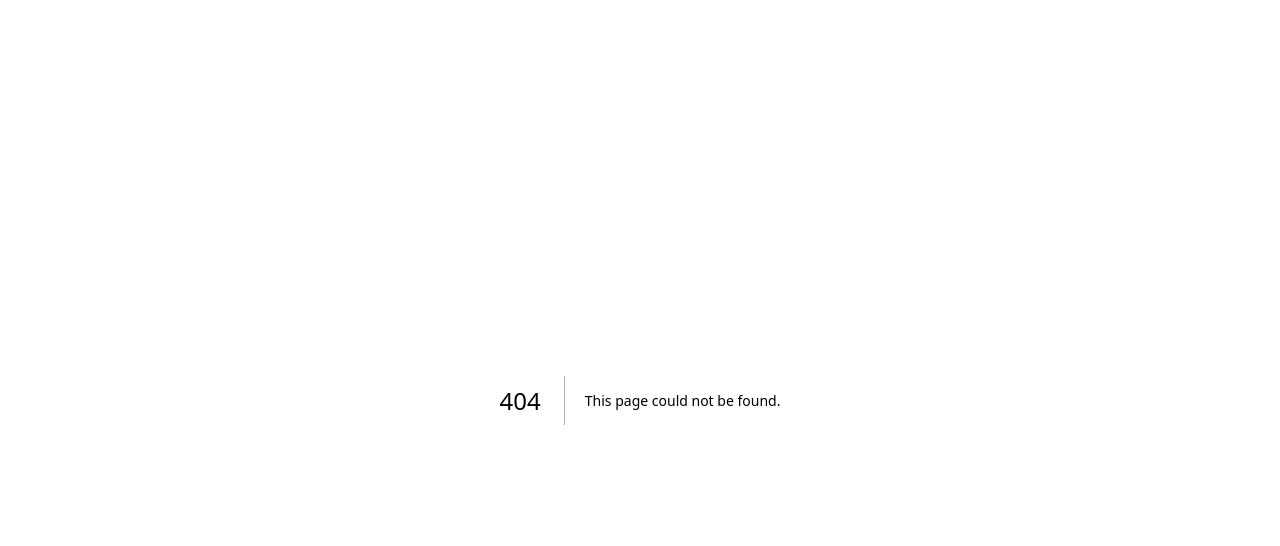
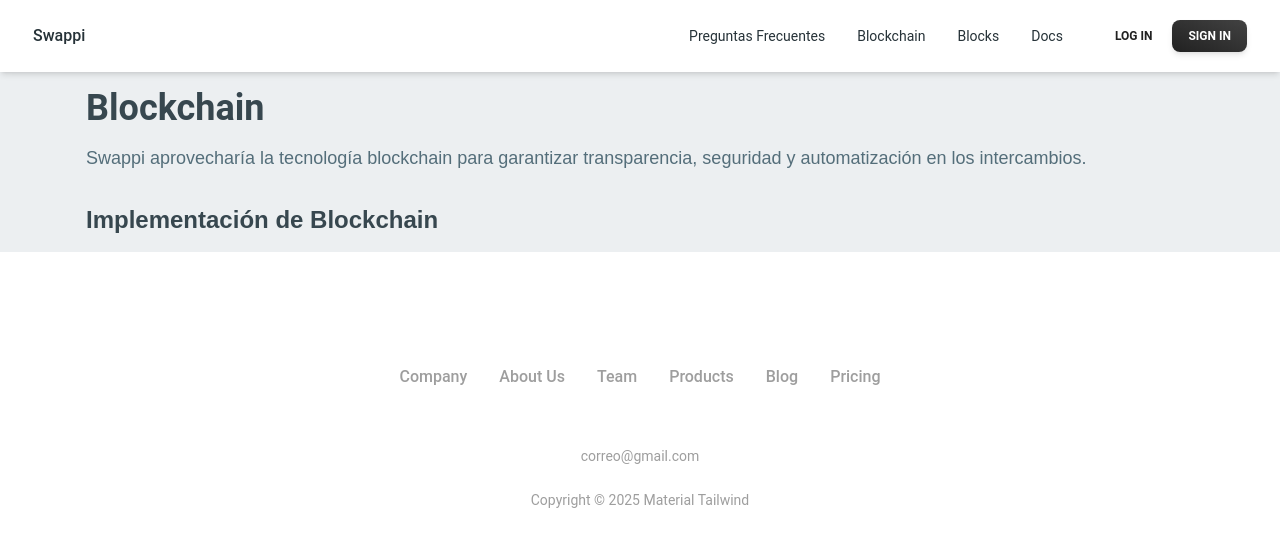
Before and after one commit to SerlioGiron/Swappi-pagina-web, a Next.js app: page /Blockchain in a window 1280 px wide. Before the commit this address had no page. Shown: the top 546 px of the page. Built offline with nearby package versions, Linux system fonts and the light colour scheme.

Commit message:
avanzando, empezando parte de blockchain

```diff
--- /dev/null
+++ b/src/app/Blockchain/page.jsx
@@ -0,0 +1,28 @@
+'use client';
+import { SimpleFooter } from "@/components/Footer";
+import { StickyNavbar } from "@/components/StickyNavbar";
+import { Typography } from "@material-tailwind/react";
+
+
+export default function Blockchain() {
+    return(
+        <div>
+            <StickyNavbar />
+            <div className="bg-blue-gray-50">
+                <div className="container mx-auto p-4">
+                    <Typography as="h1" color="blue-gray" className="text-4xl font-semibold text-blue-gray-800">
+                        Blockchain
+                    </Typography>
+                    <p className="mt-4 text-lg text-blue-gray-600">
+                        Swappi aprovecharía la tecnología blockchain para garantizar transparencia, seguridad y
+                        automatización en los intercambios.
+                    </p>
+                    <h2 className="mt-8 text-2xl font-semibold text-blue-gray-800">
+                        Implementación de Blockchain
+                    </h2>
+                </div>
+            </div>
+            <SimpleFooter />
+        </div>
+    );
+}
--- a/src/app/layout.js
+++ b/src/app/layout.js
@@ -12,7 +12,7 @@ const geistMono = Geist_Mono({
 });
 
 export const metadata = {
-  title: "Create Next App",
+  title: "Swappi",
   description: "Generated by create next app",
 };
 
--- a/src/components/StickyNavbar.jsx
+++ b/src/components/StickyNavbar.jsx
@@ -37,7 +37,7 @@ export function StickyNavbar() {
         color="blue-gray"
         className="p-1 font-normal"
       >
-        <a href="#" className="flex items-center">
+        <a href="/Blockchain" className="flex items-center">
           Blockchain
         </a>
       </Typography>
```
